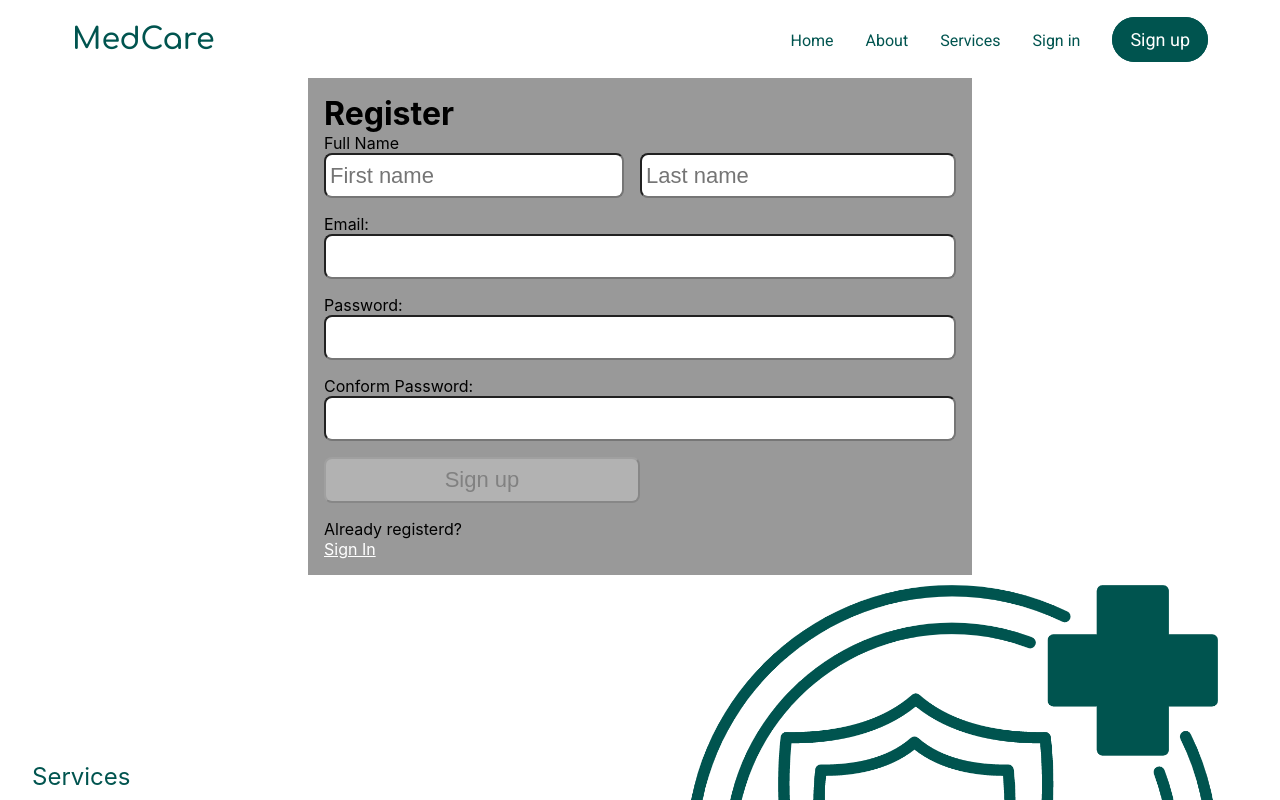
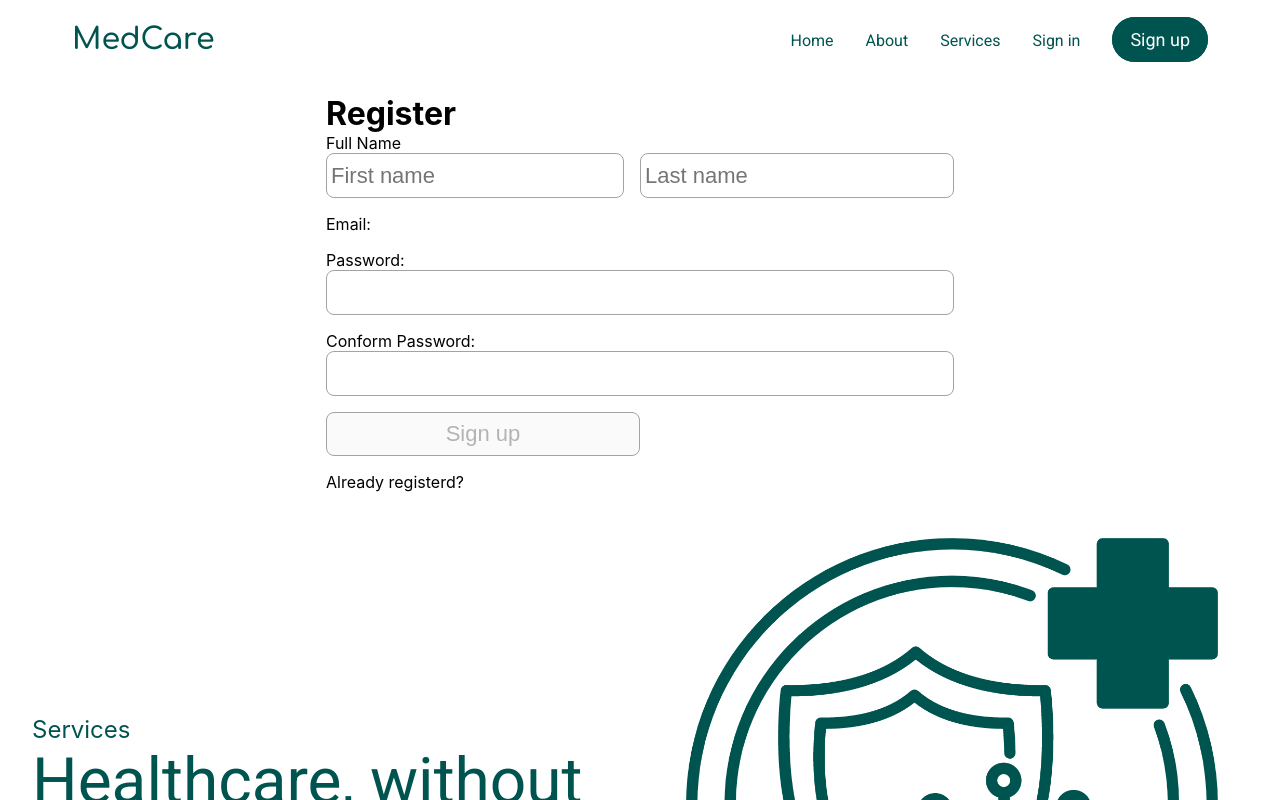
Before and after one commit to mohamad-alkaadi/MedCare, a React (Create React App) app in the folder final_last-version/: page / in a window 1280 px wide. Shown: the top 800 px of the page. Built offline with nearby package versions, Linux system fonts and the light colour scheme; a web font is replaced by a local one.

Commit message:
update to register

```diff
--- a/final_last-version/src/Page/Register.js
+++ b/final_last-version/src/Page/Register.js
@@ -195,12 +195,7 @@ const Register = () => {
                     aria-describedby='lnnote'
                     onFocus={() => setLnameFocus(true)}
                     onBlur={() => setLnameFocus(false)}/>
-                {/* <p id='lnnote' className={lnameFocus && lname && !validLname ? "instructions" : "offscreen"}>
-                    <FontAwesomeIcon icon={faInfoCircle}/>
-                    4 to 24 characters.<br/>
-                    Must begin with a letter.<br/>
-                    Letters, numbers, underscores, hyphens allowed.
-                </p> */}
+
             </div>
             {/* ==================================================================== */}
              <div className="reg-email-container reg-form-layout">
@@ -215,7 +210,7 @@ const Register = () => {
             </label>
 
             <input
-                className="reg-full-input"
+                className={validEmail ? "valid reg-full-input": "hide reg-full-input"}
                 type='email'
                 id='email'
                 ref={emailRef}
--- a/final_last-version/src/Page/page css/Register.css
+++ b/final_last-version/src/Page/page css/Register.css
@@ -92,7 +92,7 @@ button{
     flex-direction: column;
     justify-content: flex-start;
     padding: 1rem;
-    background-color: rgba(0,0,0,0.4);
+    /* background-color: rgba(0,0,0,0.4); */
 }
 
 .register-form{
@@ -133,6 +133,7 @@ button{
     display: grid;
 }
 
+
 a, a:visited {
     color: #fff;
 }
@@ -145,7 +146,9 @@ textarea {
   font-size: 22px;
   padding: 0.25rem;
   border-radius: 0.5rem;
+  border:1px solid #a3a3a3;
 }
+
 label,
 button {
   margin-top: 1rem;
@@ -187,7 +190,6 @@ button{
     margin-left: 0.25rem;
 }
 .errmsg {
-    background-color: lightpink;
     color: firebrick;
     font-weight: bold;
     padding: 0.5rem;
```
